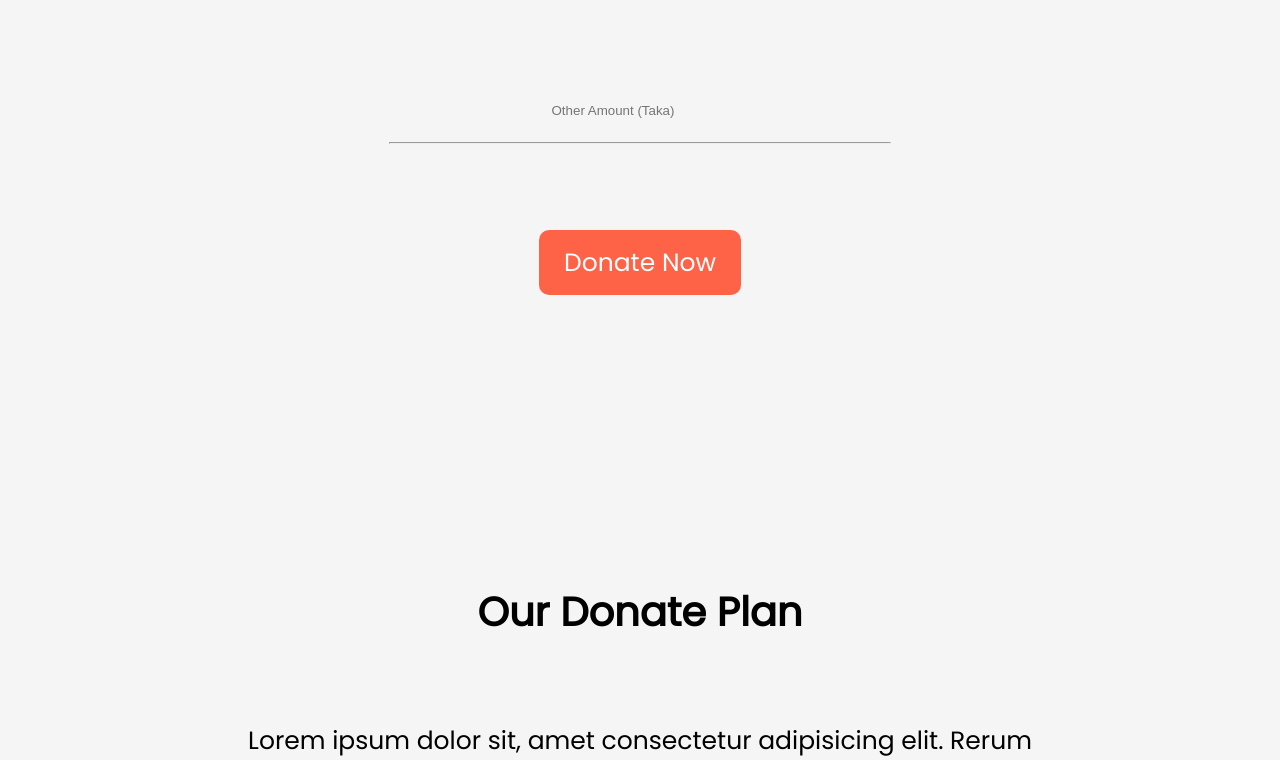
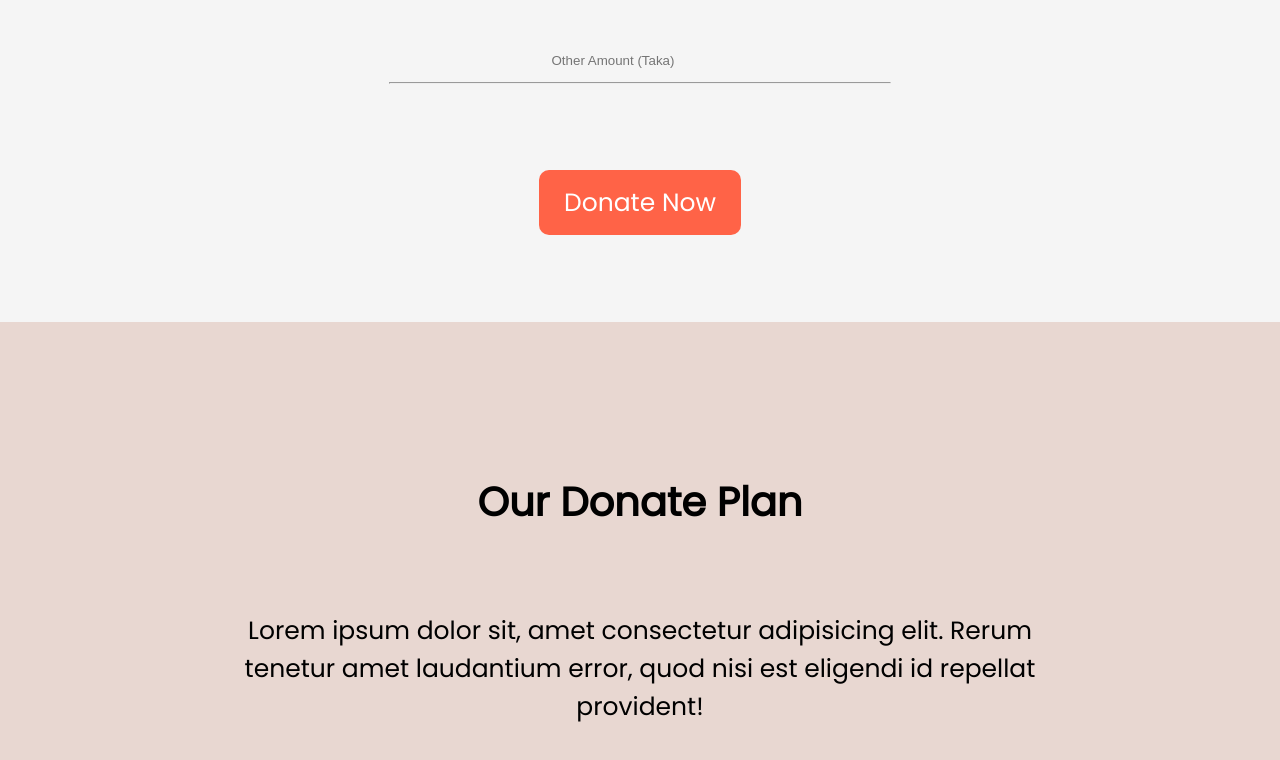
Before and after one commit to 1Md-Rakibul-Islam/donate-today, a plain HTML site: page index.html in a window 1280 px wide. Shown: the part 1340-2100 px from the top of the page. Drawn offline with Linux system fonts and the light colour scheme.

Commit message:
resolve problems

```diff
--- a/assets/style.css
+++ b/assets/style.css
@@ -11,7 +11,7 @@ body{
 .section_header h1{
     font-size: 40px;
     color: black;
-    margin-top: 100px;
+    margin-top: 50px;
     margin-bottom: 50px;
     text-align: center;
 }
@@ -95,12 +95,15 @@ body{
 .donate_today hr{
     width: 500px;
     color: gray;
-    margin: 20px auto 100px;
+    margin: 10px auto 100px;
 }
 
 /* donate today section end */
 
 /* donate plan section start */
+.donate_plan{
+    background-color:rgba(202, 149, 131, 0.322) ;
+}
 .donate_contents{
     display: flex;
 }
@@ -150,7 +153,8 @@ body{
     border-radius: 20px;
 }
 /* lives donation area end */
-/* lives suvive area end */
+
+/* lives suvive area start */
 .suvive_donation_contents{
     display: flex;
 }
@@ -169,7 +173,7 @@ body{
 
  .subscribe_box input{
     width: 300px;
-    height: 60px;
+    height: 65px;
     background-color: gainsboro;
     border-style: none;
     border-top-left-radius: 10px;
@@ -184,7 +188,6 @@ body{
     padding: 15px 25px;
     border-top-right-radius: 10px;
     border-bottom-right-radius: 10px;
-    margin-top: 5px;
 }
 
  /* subscribe section end  */
```
Also changed, not shown: index.html (+4 -2 lines).
